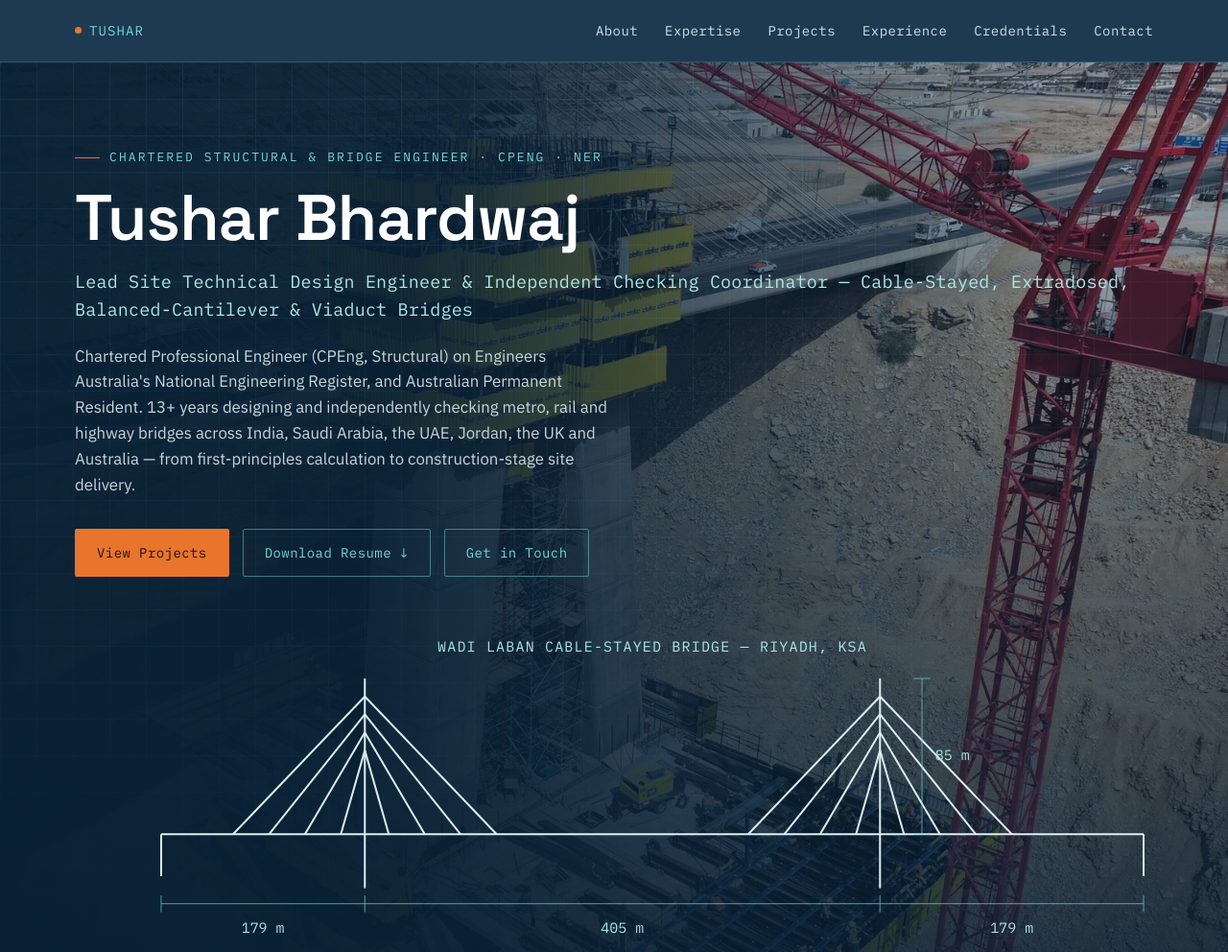
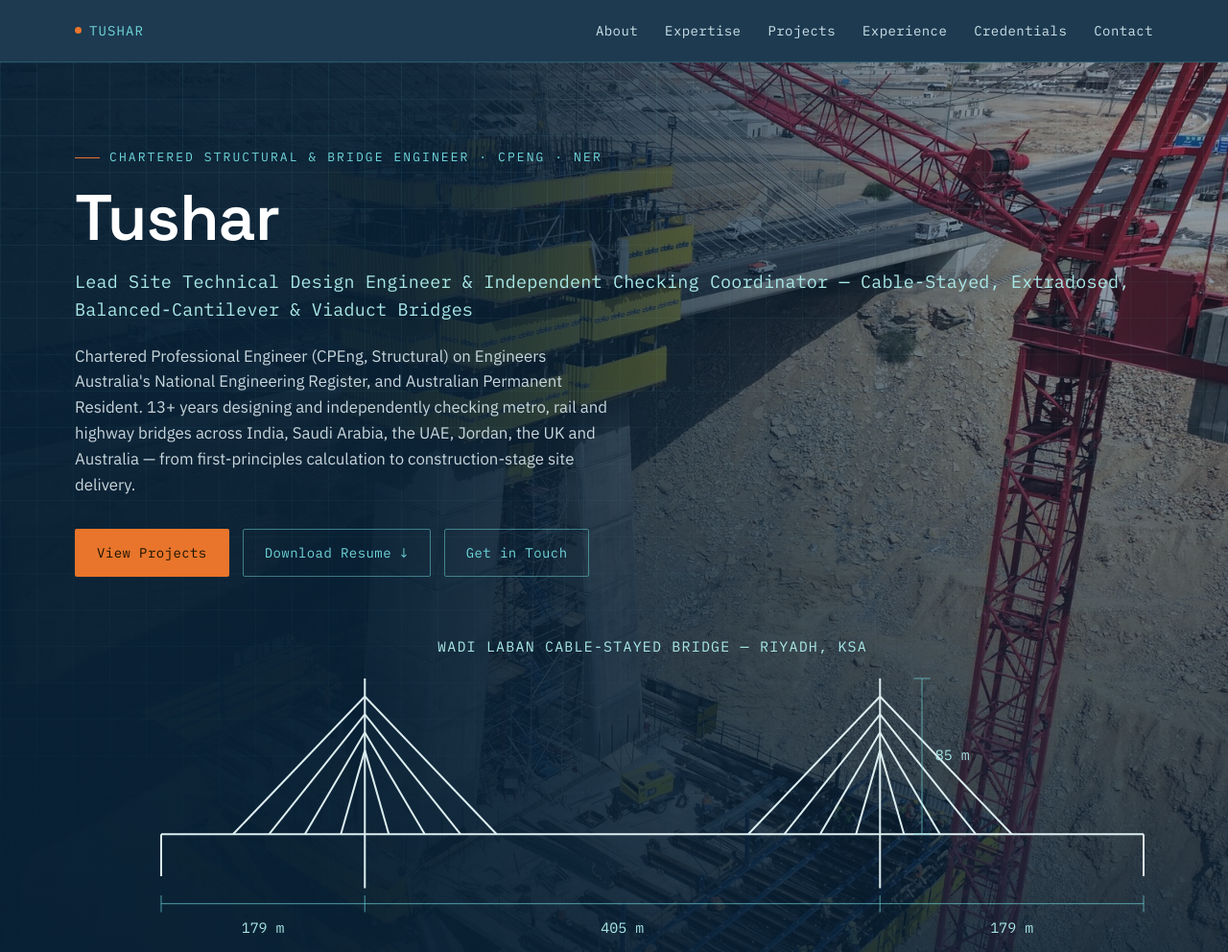
Before and after one commit to tusharbhardwaj1406/tush_SSE, a plain HTML site: page index.html in a window 1280 px wide. Shown: the top 992 px of the page at 96% size. Drawn offline with Linux system fonts and the light colour scheme.

Commit message:
Hero name: Tushar
Co-Authored-By: Claude Opus 5.5 <noreply@anthropic.com>
Claude-Session: https://claude.ai/code/session_014MT3k339eP2qEQP9cLXyRk

```diff
--- a/index.html
+++ b/index.html
@@ -3,8 +3,8 @@
 <head>
 <meta charset="UTF-8">
 <meta name="viewport" content="width=device-width, initial-scale=1">
-<title>Tushar Bhardwaj CPEng — Structural / Bridge Engineer</title>
-<meta name="description" content="Tushar Bhardwaj CPEng NER — Chartered Structural &amp; Bridge Engineer (Engineers Australia), Australian Permanent Resident, 13+ years designing and independently checking metro, rail and highway bridges across India, Saudi Arabia, the UAE, the UK and Australia. Open to senior engineering and infrastructure leadership roles in and around NSW, Australia.">
+<title>Tushar CPEng — Structural / Bridge Engineer</title>
+<meta name="description" content="Tushar CPEng NER — Chartered Structural &amp; Bridge Engineer (Engineers Australia), Australian Permanent Resident, 13+ years designing and independently checking metro, rail and highway bridges across India, Saudi Arabia, the UAE, the UK and Australia. Open to senior engineering and infrastructure leadership roles in and around NSW, Australia.">
 
 <link rel="preconnect" href="https://fonts.googleapis.com">
 <link rel="preconnect" href="https://fonts.gstatic.com" crossorigin>
@@ -31,7 +31,7 @@
 <header class="hero" id="top">
   <div class="wrap">
     <p class="eyebrow">Chartered Structural &amp; Bridge Engineer · CPEng · NER</p>
-    <h1>Tushar Bhardwaj</h1>
+    <h1>Tushar</h1>
     <p class="role-line">Lead Site Technical Design Engineer &amp; Independent Checking Coordinator — Cable-Stayed, Extradosed, Balanced-Cantilever &amp; Viaduct Bridges</p>
     <p class="lede">Chartered Professional Engineer (CPEng, Structural) on Engineers Australia's National Engineering Register, and Australian Permanent Resident. 13+ years designing and independently checking metro, rail and highway bridges across India, Saudi Arabia, the UAE, Jordan, the UK and Australia — from first-principles calculation to construction-stage site delivery.</p>
     <div class="hero-ctas">
```
